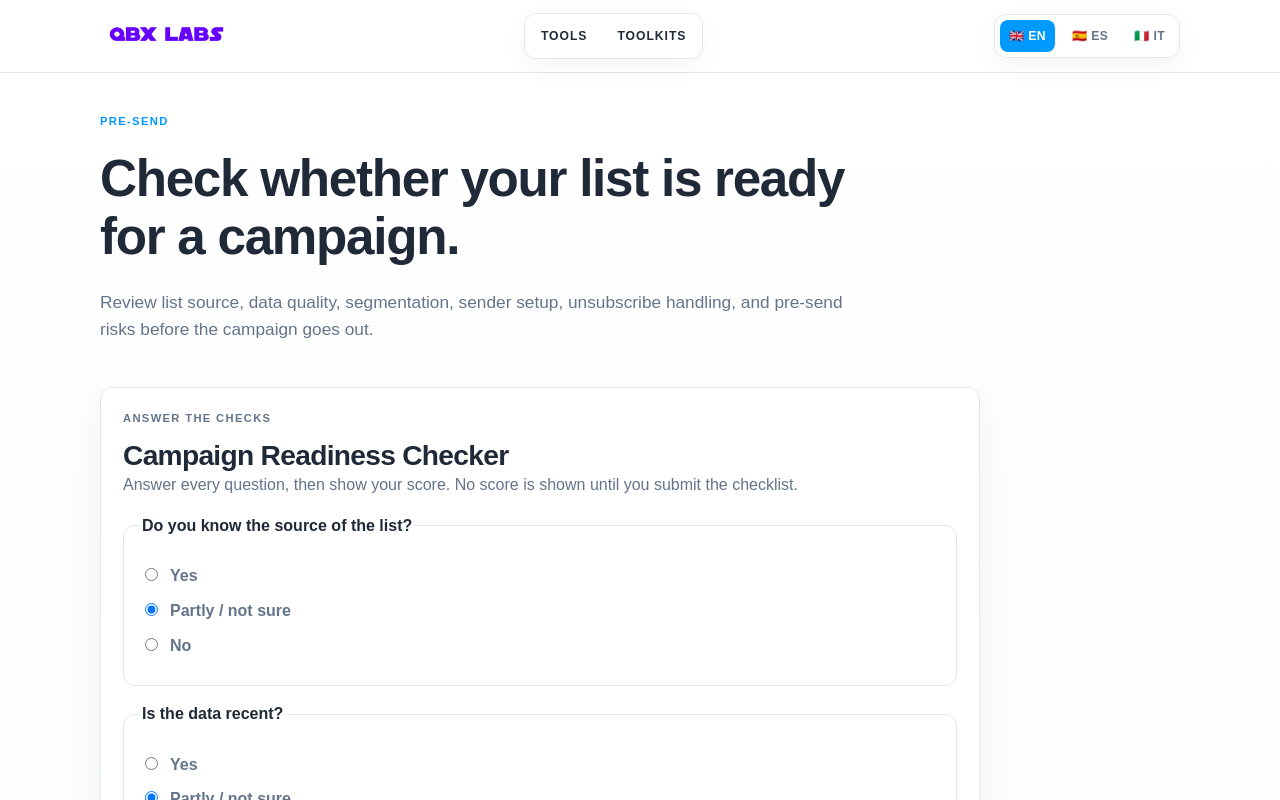
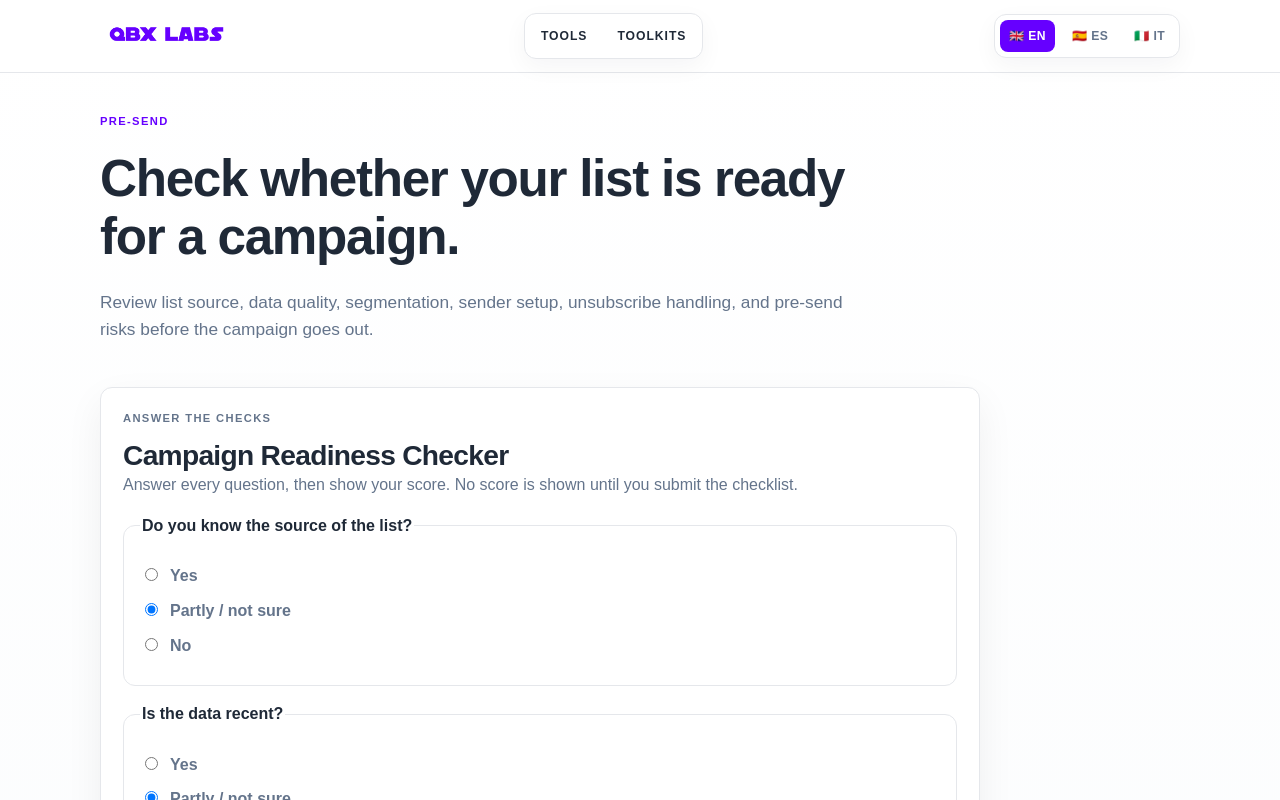
Before and after one commit to hubsienda/xapp, a Next.js app: page /en/tools/campaign-readiness-checker in a window 1280 px wide. Shown: the top 800 px of the page. Built offline with nearby package versions, Linux system fonts and the light colour scheme.

Commit message:
Update globals.css

```diff
--- a/src/app/globals.css
+++ b/src/app/globals.css
@@ -5,9 +5,9 @@
   --muted: #64748b;
   --line: #e5e7eb;
   --strong: #1f2937;
-  --accent: #0099ff;
-  --accent-dark: #007acc;
-  --accent-soft: #eef8ff;
+  --accent: #6600ff;
+  --accent-dark: #4f00cc;
+  --accent-soft: #f3edff;
   --soft: #f3f4f6;
   --danger: #991b1b;
   --radius: 12px;
@@ -100,7 +100,7 @@ p { margin-top: 0; }
 .field { display: grid; gap: 7px; margin-bottom: 14px; }
 label, legend { color: var(--strong); font-weight: 800; }
 input, select, textarea { width: 100%; border: 1px solid var(--line); background: white; border-radius: 8px; padding: 11px 12px; color: var(--text); }
-input:focus, select:focus, textarea:focus { border-color: var(--accent); outline: 3px solid rgba(0, 153, 255, 0.12); }
+input:focus, select:focus, textarea:focus { border-color: var(--accent); outline: 3px solid rgba(102, 0, 255, 0.12); }
 textarea { min-height: 140px; resize: vertical; }
 fieldset { border: 1px solid var(--line); border-radius: var(--radius); padding: 16px; margin: 0 0 16px; }
 .check-row, .radio-row { display: flex; gap: 9px; align-items: flex-start; margin: 10px 0; color: var(--muted); }
@@ -122,7 +122,7 @@ pre.output { white-space: pre-wrap; background: #1f2937; color: white; border-ra
 .cta-grid { display: grid; grid-template-columns: repeat(2, minmax(0, 1fr)); gap: 16px; }
 .product-cta-section { margin-top: 2px; }
 .toolkit-cta { background: #ffffff; }
-.featured-toolkit { border-color: rgba(0, 153, 255, 0.35); }
+.featured-toolkit { border-color: rgba(102, 0, 255, 0.35); }
 .secondary-line, .product-subtitle { font-size: 0.95rem; color: var(--muted); }
 .product-card h2 { margin-top: 10px; }
 
```
